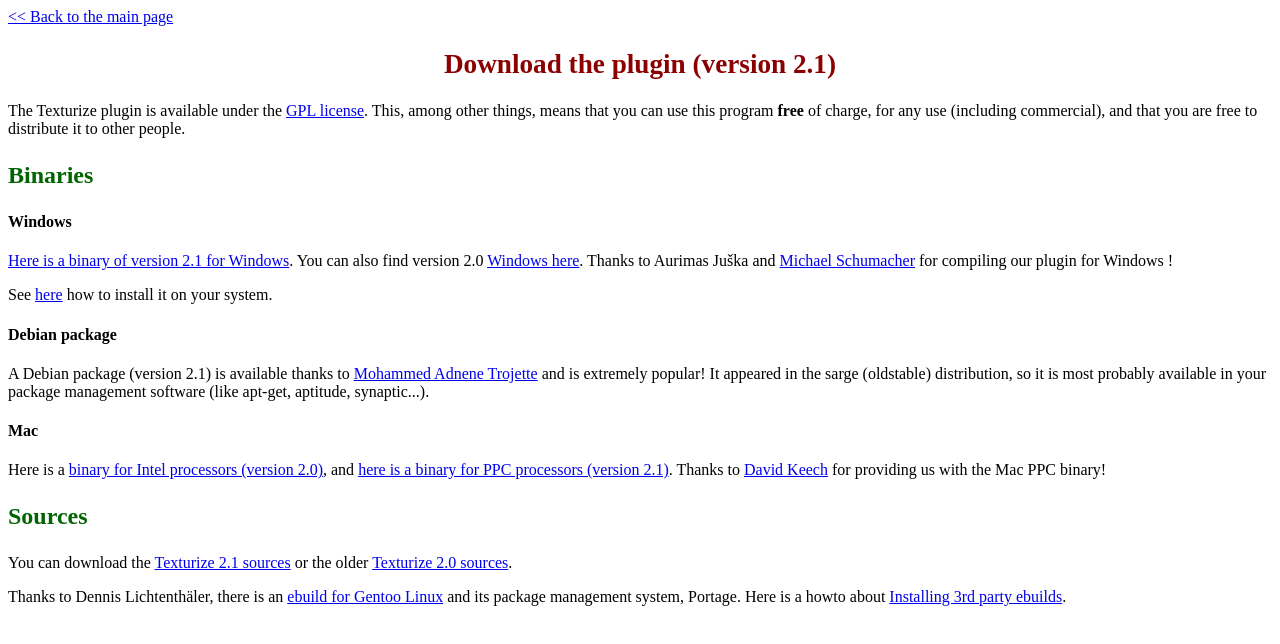
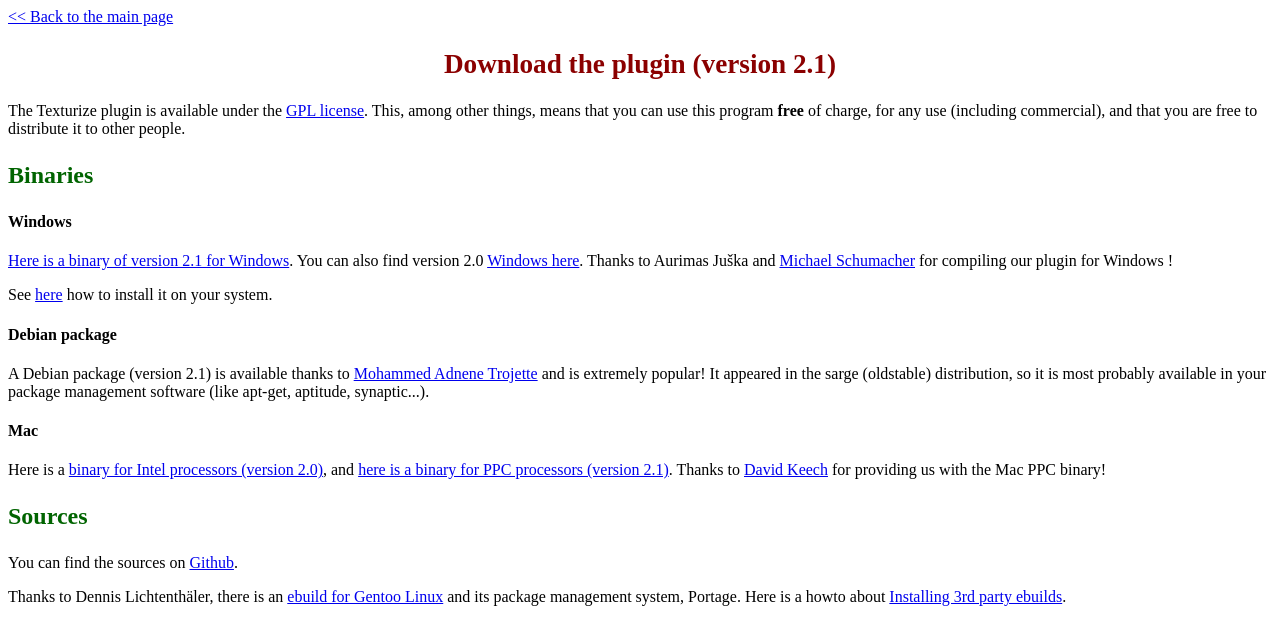
Before and after one commit to lmanul/gimp-texturize, a plain HTML site: page download.html in a window 1280 px wide. Drawn offline with Linux system fonts and the light colour scheme; files that its build step writes are made by us from their sources.

Commit message:
Update link to sources

```diff
--- a/download.html
+++ b/download.html
@@ -56,10 +56,7 @@ for providing us with the Mac PPC binary!</p>
 
 <h3>Sources</h3>
 
-<p>You can download the
-<a href="http://prdownloads.sourceforge.net/gimp-texturize/texturize-2.1_src.tgz?download">Texturize 2.1 sources</a>
-or the older
-<a href="http://prdownloads.sourceforge.net/gimp-texturize/gimp-texturize-2.0.tgz?download">Texturize 2.0 sources</a>.</p>
+<p>You can find the sources on <a href="http://github.com/lmanul/gimp-texturize/">Github</a>.</p>
 
 <p>
 Thanks to Dennis Lichtenth&auml;ler, there is an
```
